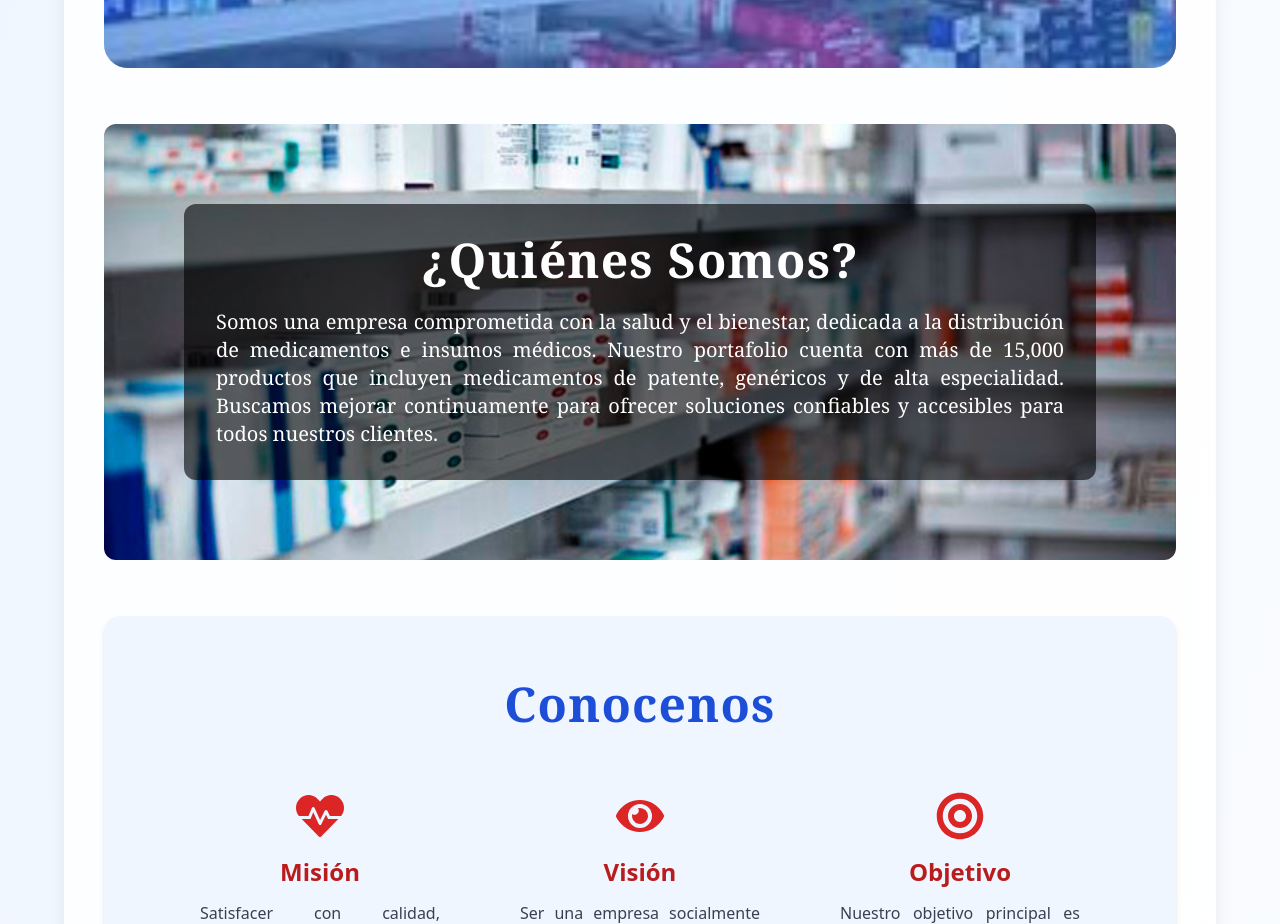
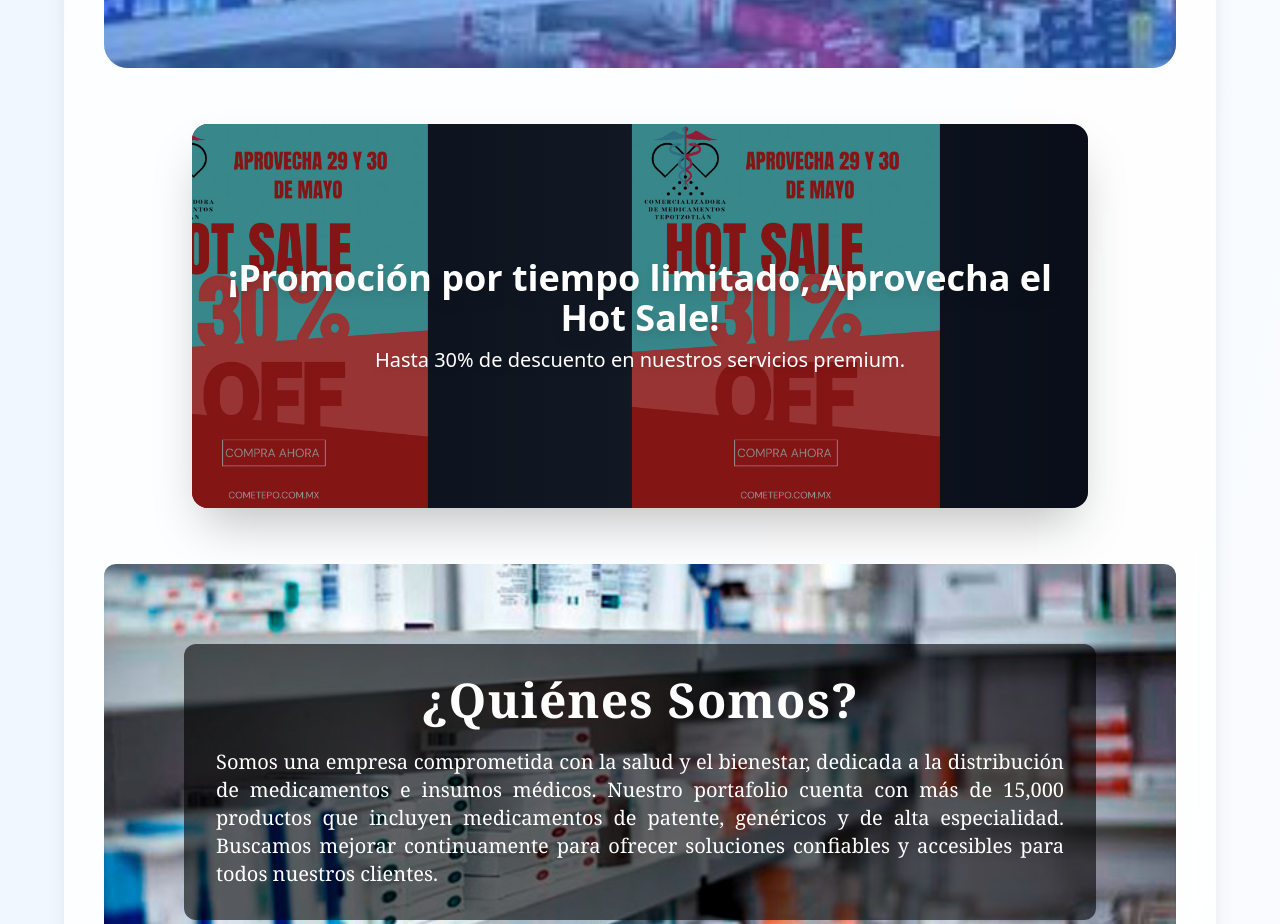
Before and after one commit to IsraelRodz/Cometepo, a React (Vite) app: page / in a window 1280 px wide. Shown: the part 820-1744 px from the top of the page. Built offline with nearby package versions, Linux system fonts and the light colour scheme.

Commit message:
Cometepo_28_carrusel

```diff
--- /dev/null
+++ b/src/Components/PromoBannerScroll.tsx
@@ -0,0 +1,70 @@
+import { useEffect, useRef, useState } from "react";
+import { motion, useAnimation } from "framer-motion";
+
+export default function PromoBannerScroll() {
+  const containerRef = useRef<HTMLDivElement>(null);
+  const imageRef = useRef<HTMLImageElement>(null);
+  const controls = useAnimation();
+  const [imageWidth, setImageWidth] = useState(0);
+
+  useEffect(() => {
+    function updateWidth() {
+      if (imageRef.current) {
+        setImageWidth(imageRef.current.offsetWidth);
+      }
+    }
+    updateWidth();
+    window.addEventListener("resize", updateWidth);
+    return () => window.removeEventListener("resize", updateWidth);
+  }, []);
+
+  useEffect(() => {
+    if (imageWidth === 0) return;
+
+    controls.start({
+      x: [0, -imageWidth],
+      transition: {
+        repeat: Infinity,
+        repeatType: "loop",
+        duration: 20,
+        ease: "linear",
+      },
+    });
+  }, [imageWidth, controls]);
+
+  return (
+    <div
+      className="relative w-full max-w-4xl mx-auto overflow-hidden rounded-2xl shadow-2xl
+                 bg-gradient-to-r from-[#0f172a] via-[#1e293b] to-[#0f172a]"
+    >
+      <motion.div
+        className="flex gap-0" // sin espacio entre imágenes
+        animate={controls}
+        ref={containerRef}
+      >
+        <img
+          ref={imageRef}
+          src="/Servicios/promociones.jpeg"
+          alt="Promoción especial"
+          className="flex-none w-[80vw] sm:w-[50vw] md:w-[40vw] h-auto max-h-96 object-contain"
+          draggable={false}
+        />
+        <img
+          src="/Servicios/promociones.jpeg"
+          alt="Promoción especial"
+          className="flex-none w-[80vw] sm:w-[50vw] md:w-[40vw] h-auto max-h-96 object-contain"
+          draggable={false}
+        />
+      </motion.div>
+
+      <div className="absolute inset-0 bg-black/40 flex flex-col items-center justify-center text-center px-4 pointer-events-none">
+        <h2 className="text-white text-2xl sm:text-3xl md:text-4xl font-bold drop-shadow-lg">
+          ¡Promoción por tiempo limitado, Aprovecha el Hot Sale!
+        </h2>
+        <p className="text-white mt-2 text-sm sm:text-lg md:text-xl drop-shadow-md max-w-3xl">
+          Hasta 30% de descuento en nuestros servicios premium.
+        </p>
+      </div>
+    </div>
+  );
+}
--- a/src/Pages/PaginaPrincipal.tsx
+++ b/src/Pages/PaginaPrincipal.tsx
@@ -1,6 +1,6 @@
-// src/pages/index.tsx
 import Layout from '../Layout/Layout';
 import Hero from '../Components/Hero';
+import PromoBannerScroll from '../Components/PromoBannerScroll';  // importado aquí
 import Nosotros from '../Components/Nosotros';
 import MisionVision from '../Components/MisionVision';
 import Servicios from '../Components/Servicios';
@@ -12,10 +12,11 @@ export default function PaginaPrincipal() {
   return (
     <Layout>
       <Hero />
+      <PromoBannerScroll />  {/* Promoción justo después del Hero */}
       <Nosotros />
-      <MisionVision/>
-      <Servicios/>
-      <Proveedores/>
+      <MisionVision />
+      <Servicios />
+      <Proveedores />
       <Contacto />
       <Footer />
     </Layout>
```
Also changed, not shown: public/Servicios/COME_circular.png (added), public/Servicios/promociones.jpeg (added).
